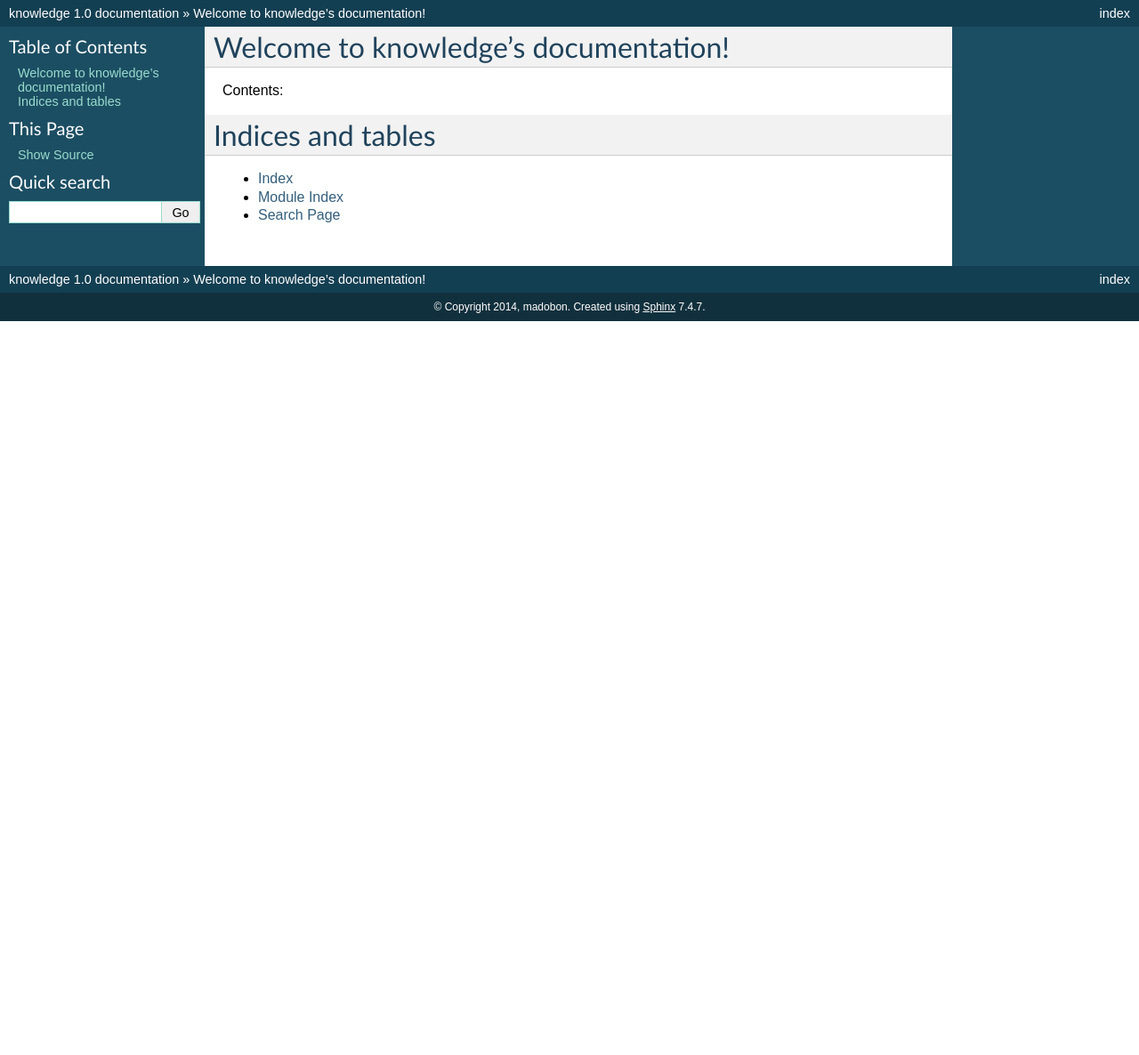
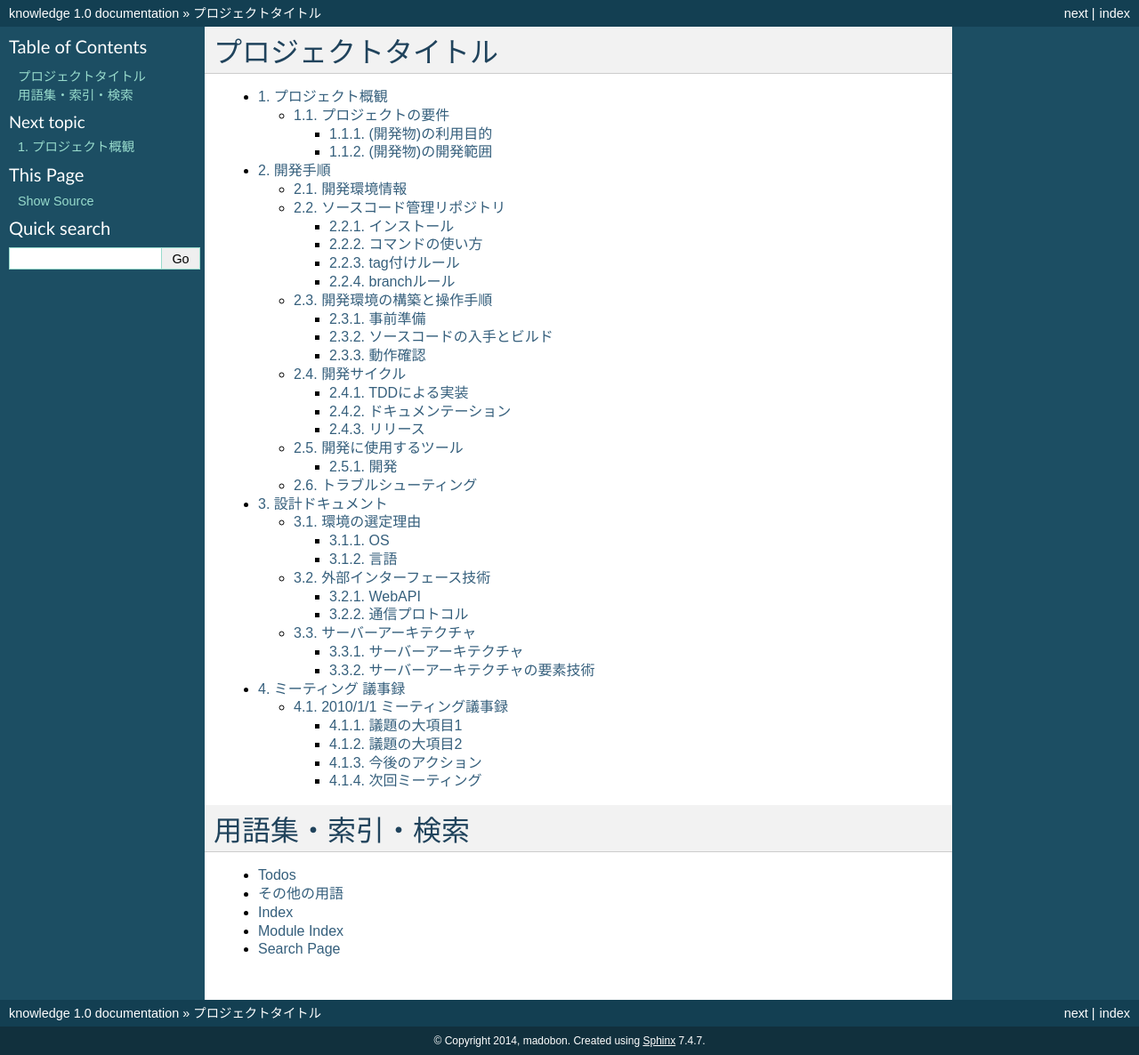
Before and after one commit to madobon/wiki, a Sphinx documentation site: the page built from source/index.rst, in a window 1280 px wide. Shown: the whole page at 89% size. Built offline with Sphinx 7.4.7, drawn with Linux system fonts in a browser that asks for light colours; before the commit the page ends 900 px from its top, so only the background shows below that.

Commit message:
no message

```diff
--- /dev/null
+++ b/source/design/environment.rst
@@ -0,0 +1,21 @@
+===============
+環境の選定理由
+===============
+
+OS
+====
+
+(OS名)
+----------
+
+バージョンについて
+~~~~~~~~~~~~~~~~~~~
+
+言語
+======
+
+(言語名)
+----------
+
+バージョンについて
+~~~~~~~~~~~~~~~~~~~
--- /dev/null
+++ b/source/design/index.rst
@@ -0,0 +1,12 @@
+======================
+設計ドキュメント
+======================
+
+Contents:
+
+.. toctree::
+    :maxdepth: 2
+
+    environment
+    interfaces
+    server-architecture
--- /dev/null
+++ b/source/design/interfaces.rst
@@ -0,0 +1,13 @@
+=========================
+外部インターフェース技術
+=========================
+
+WebAPI
+========
+
+.. todo:: 使用するAPI方式を記載
+
+通信プロトコル
+===============
+
+.. todo:: 使用するプロトコルを記載
--- /dev/null
+++ b/source/design/server-architecture.rst
@@ -0,0 +1,15 @@
+=======================
+サーバーアーキテクチャ
+=======================
+
+
+サーバーアーキテクチャ
+===========================
+
+.. todo:: アーキテクチャの検討
+
+
+サーバーアーキテクチャの要素技術
+==================================
+
+.. todo:: 要素技術について記載
--- /dev/null
+++ b/source/development/code-repository.rst
@@ -0,0 +1,107 @@
+===========================
+ソースコード管理リポジトリ
+===========================
+
+本プロジェクトでは :term:`Mercurial HG` を使用してソースコードを管理します。
+
+
+
+インストール
+-------------
+.. todo:: hgのインストール方法を記載
+
+コマンドの使い方
+-----------------
+大まかなコマンドの使い方を記載します。
+
+hg clone [clone元リポジトリ] [clone先ディレクトリ名]
+    リポジトリを複製します。clone元となるリポジトリは同一PC上のディレクトリ
+    でもよいし、httpやsshプロトコルで指定したリモートサーバー上にあっても
+    大丈夫です。cloneを行うとリポジトリは `clone元` を.hg/hgrcに `default`
+    として記録します。
+
+hg addr
+    hg add と hg remove を同時に行うコマンドです。新しいファイルを追加し、
+    削除されたファイルをリポジトリから除外します。このコマンドの実行後は
+    登録削除を反映するために hg ci してください。
+
+hg ci
+    リポジトリに変更差分を記録します。これをコミットと言います。
+    コミットするとリビジョンが一つ増加します。
+
+hg push [push先リポジトリ]
+    push先のリポジトリに差分を送信します。push先リポジトリを指定しない
+    場合はdefaultを指定したことになります。 `default` が.hg/hgrcに無い場合は
+    エラーになります。
+
+    pushしただけでは、送った先のリポジトリはファイルシステム上で最新状態
+    にはならないため、送信先リポジトリのあるディレクトリで hg up する必要
+    があります。
+
+    もし、push先でもコミットが行われていた場合には、「headが増えるからpush
+    できません」というエラーになります。その場合はいちどpullして問題を解決
+    してからpushしてください。
+
+hg pull [pull元リポジトリ]
+    pull元のリポジトリから差分を取得します。pull元リポジトリを指定しない
+    場合はdefaultを指定したことになります。 `default` が.hg/hgrcに無い場合は
+    エラーになります。
+
+    pushしただけでは、送った先のリポジトリはファイルシステム上で最新状態
+    にはならないため、送信先リポジトリのあるディレクトリで hg up する必要
+    があります。
+
+    手元のリポジトリとリモートのリポジトリとの双方でコミットしていた場合、
+    headが2つに増えます。この状態で hg up することはできません。この場合
+    hg merge して問題を解消してください。
+
+hg up
+    リポジトリを最新状態にします。
+
+    headが2つある状態では hg up することはできません。この場合 hg merge
+    して問題を解消してください。
+
+hg merge
+    分岐したheadを1つに統合します。
+
+    hg mergeを行うと2つのheadの差分がコミット前の状態としてファイルシステム
+    上に置かれます。競合(conflict)が発生していなければ、そのまま hg ci
+    でコミットを行えばmerge完了です。
+
+
+tag付けルール
+--------------
+tag付けはパッケージのリリース時に行います（リリースについて詳しくは
+:doc:`develop-cycle` を参照して下さい）。リリースを行うとパッケージの
+リリースバージョンが決まり、リリース配布物が作成されます。この時点で例えば
+``0.10.3`` リリースであればtagに ``0.10.3`` を付けます。
+
+tag一覧::
+
+    $ hg tags
+    tip          453:0e3d67e74ebe
+    0.10.0       407:672a6a7bf039
+    0.1.0         66:176a2e55a828
+
+tag付け::
+
+    $ hg tag 0.10.3
+
+再度tag一覧を確認::
+
+    $ hg tags
+    tip          454:5619c3823753
+    0.10.3       453:0e3d67e74ebe
+    0.10.0       407:672a6a7bf039
+    0.1.0         66:176a2e55a828
+
+``tip`` はsvnなどのHEADと同義で、常に最新のリビジョンを指しているtagです。
+0.10.3をタグ付けしたこと自体が差分として記録されたため、tipはリビジョンが
+一つ進んでいます。
+
+この差分をpush/pullで同期することで他のリポジトリにもタグ付けが同期されます。
+
+branchルール
+--------------
+
+.. todo:: branch作成ルール
--- /dev/null
+++ b/source/development/develop-cycle.rst
@@ -0,0 +1,23 @@
+=============
+開発サイクル
+=============
+
+.. todo:: 内容記載
+
+TDDによる実装
+==============
+* テストの記載
+* テストの実行（エラー）
+* 実装
+* テストの実行（成功）
+
+ドキュメンテーション
+=====================
+* 新しい機能のドキュメント記述
+* バージョン履歴のドキュメント記述
+* 関数リファレンスの更新
+
+リリース
+=========
+
+.. todo:: リリース手順を作成
--- /dev/null
+++ b/source/development/devtools.rst
@@ -0,0 +1,15 @@
+=====================
+開発に使用するツール
+=====================
+
+開発
+=====
+
+OSおよび周辺サーバ
+-------------------
+
+エディタ・統合環境
+-------------------
+
+ブラウザ
+---------
--- /dev/null
+++ b/source/development/environment.rst
@@ -0,0 +1,3 @@
+=============
+開発環境情報
+=============
--- /dev/null
+++ b/source/development/index.rst
@@ -0,0 +1,15 @@
+===============
+開発手順
+===============
+
+Contents:
+
+.. toctree::
+    :maxdepth: 2
+
+    environment
+    code-repository
+    install
+    develop-cycle
+    devtools
+    troubleshooting
--- /dev/null
+++ b/source/development/install.rst
@@ -0,0 +1,12 @@
+=========================
+開発環境の構築と操作手順
+=========================
+
+事前準備
+=========
+
+ソースコードの入手とビルド
+===========================
+
+動作確認
+=========
--- /dev/null
+++ b/source/development/troubleshooting.rst
@@ -0,0 +1,3 @@
+=======================
+トラブルシューティング
+=======================
--- /dev/null
+++ b/source/glossary.rst
@@ -0,0 +1,23 @@
+=============
+その他の用語
+=============
+
+全ての用語については :ref:`genindex` から参照して下さい。
+
+
+.. glossary::
+
+    用語名
+        用語の説明を書いてください。
+        :term:`Sphinx` のように書くことで用語への参照になります。
+
+    Sphinx
+        Python製ドキュメンテーションビルダーです。
+        reStructuredTextという文法で書かれたテキスト形式のドキュメントを
+        HTML, PDF, ePub などに変換します。
+        このドキュメントもSphinxを用いて作成しています。詳しくは
+        `Sphinx-Users.jp <http://sphinx-users.jp/>`_
+
+    Mercurial HG
+        分散バージョン管理システム。Pythonで実装されています。GUI版として
+        TortoiseHG が公開されており、グラフィカルなUIなどが使用できます。
--- a/source/index.rst
+++ b/source/index.rst
@@ -1,21 +1,26 @@
-.. knowledge documentation master file, created by
-   sphinx-quickstart on Sat Apr 12 12:22:20 2014.
-   You can adapt this file completely to your liking, but it should at least
-   contain the root `toctree` directive.
-
-Welcome to knowledge's documentation!
-=====================================
-
-Contents:
+プロジェクトタイトル
+========================
 
 .. toctree::
-   :maxdepth: 2
+    :maxdepth: 3
+    :numbered:
 
+    project/index
+    development/index
+    design/index
+    records/index
 
+用語集・索引・検索
+===================
 
-Indices and tables
-==================
+.. toctree::
+    :hidden:
 
+    glossary
+    todo
+
+* :doc:`todo`
+* :doc:`glossary`
 * :ref:`genindex`
 * :ref:`modindex`
 * :ref:`search`
--- /dev/null
+++ b/source/project/index.rst
@@ -0,0 +1,8 @@
+=================
+プロジェクト概観
+=================
+
+.. toctree::
+    :maxdepth: 2
+
+    requirement
--- /dev/null
+++ b/source/project/requirement.rst
@@ -0,0 +1,11 @@
+===================
+プロジェクトの要件
+===================
+
+
+(開発物)の利用目的
+====================
+
+
+(開発物)の開発範囲
+======================
--- /dev/null
+++ b/source/records/index.rst
@@ -0,0 +1,8 @@
+===================
+ミーティング 議事録
+===================
+
+.. toctree::
+   :glob:
+
+   record_*
--- /dev/null
+++ b/source/records/record_20100101.rst
@@ -0,0 +1,35 @@
+============================
+2010/1/1 ミーティング議事録
+============================
+:参加者: (お客様名), (自社参加者名)
+:日時: 2010/1/1(金) 10:00～11:30
+:場所: (会社名)社会議室
+
+議題の大項目1
+==============
+* 箇条書き1
+* 箇条書き2
+
+議題の大項目2
+==============
+1. 箇条書き1
+2. 箇条書き2
+
+
+
+今後のアクション
+=================
+(自社名)
+---------
+* ToDo1 (期限日付)
+* ToDo2
+
+(お客様名)
+-----------
+* ToDo1 (期限日付)
+* ToDo2
+
+次回ミーティング
+=================
+* 日時： 2010/1/1(金) 10:00～11:30
+* 場所： (会社名)社会議室
--- /dev/null
+++ b/source/todo.rst
@@ -0,0 +1,4 @@
+Todos
+------
+
+.. todolist::
```
